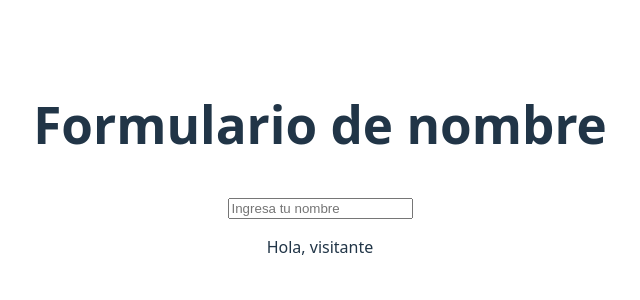
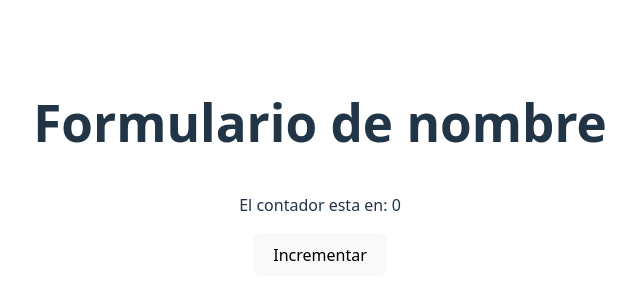
Before and after one commit to JUANLOPCON071/MyReactApp, a React (Vite) app: page / in a window 1280 px wide. Shown: the part 236-536 px from the top of the page, without its empty margins (320-960 px from the left). Built offline with nearby package versions, Linux system fonts and the light colour scheme.

Commit message:
Uso de useEffect para manejar efectos secundarios en React

```diff
--- a/src/App.jsx
+++ b/src/App.jsx
@@ -1,6 +1,7 @@
 import './App.css'
 import Card from './componentes/Card';
 import Counter from './componentes/Counter';
+import CounterWhithEffect from './componentes/CounterWithEffect';
 import NameForm from './componentes/NameForm';
 import ToggleButton from './componentes/ToggleButton';
 
@@ -21,7 +22,8 @@
       </ul>
       <Counter/>
       <ToggleButton/> */}
-      <NameForm/>
+      {/* <NameForm/> */}
+      <CounterWhithEffect/>
     </section>
   )
 }
--- /dev/null
+++ b/src/componentes/CounterWithEffect.jsx
@@ -0,0 +1,18 @@
+import { useEffect, useState } from "react"
+
+const CounterWhithEffect = () => {
+    const [count, setCount] = useState(0);
+
+    useEffect(() => {
+        console.log(`El contador cambio a: ${count}`);
+    }, [count])
+
+    return (
+        <div>
+            <p>El contador esta en: {count}</p>
+            <button onClick={() => setCount(count + 1)}>Incrementar</button>
+        </div>
+    )
+}
+
+export default CounterWhithEffect;
```
